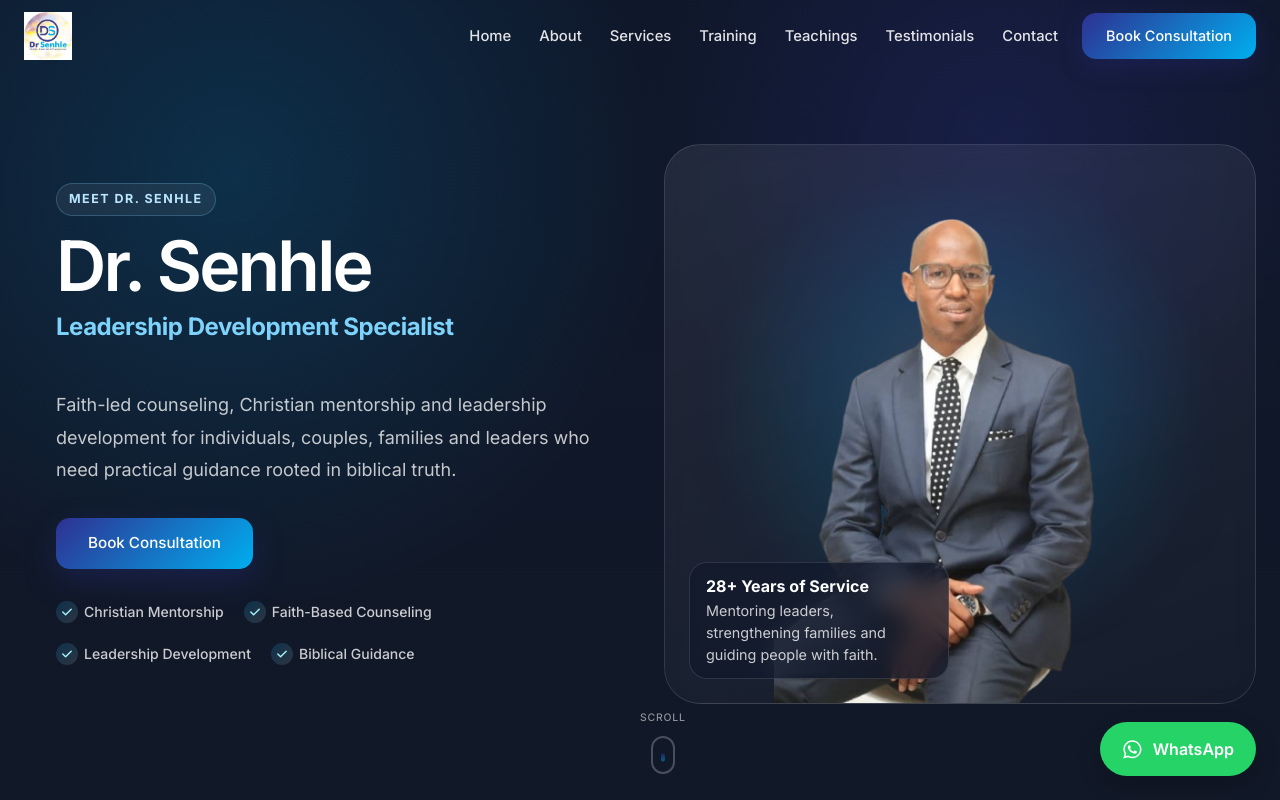
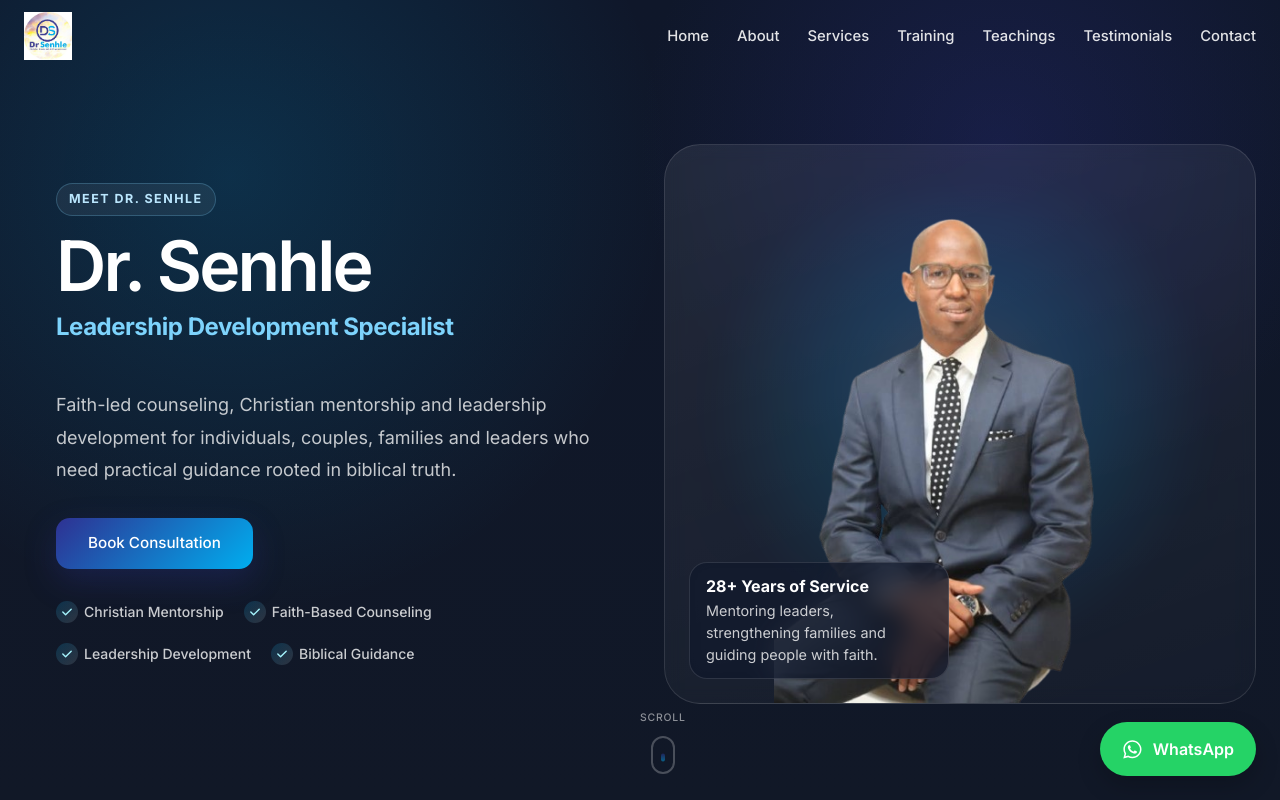
Before and after one commit to 040428/dr-senhle-website, a React (Vite) app: page / in a window 1280 px wide. Shown: the top 800 px of the page. Built offline with nearby package versions, Linux system fonts and the light colour scheme.

Commit message:
feat: Improve Website Hero Section
Co-authored-by: traeagent <traeagent@users.noreply.github.com>

```diff
--- a/src/components/Navbar/Navbar.jsx
+++ b/src/components/Navbar/Navbar.jsx
@@ -2,7 +2,6 @@ import { useEffect, useState } from 'react';
 import {
   AppBar,
   Box,
-  Button,
   Container,
   Drawer,
   IconButton,
@@ -123,29 +122,6 @@ function Navbar() {
 
             {navLinks}
 
-            <Button
-              variant="contained"
-              color="primary"
-              href="#contact"
-              sx={{
-                display: 'inline-flex',
-                ml: { md: 3 },
-                mr: { xs: 1, md: 0 },
-                px: { xs: 2, sm: 2.5, md: 3 },
-                py: { xs: 1, md: 1.25 },
-                fontSize: { xs: '0.78rem', sm: '0.84rem', md: '0.9rem' },
-                minWidth: { xs: 0, sm: 'auto' },
-                boxShadow: '0 8px 24px rgba(46, 49, 146, 0.25)',
-              }}
-            >
-              <Box component="span" sx={{ display: { xs: 'none', sm: 'inline' } }}>
-                Book Consultation
-              </Box>
-              <Box component="span" sx={{ display: { xs: 'inline', sm: 'none' } }}>
-                Contact
-              </Box>
-            </Button>
-
             <IconButton
               edge="end"
               onClick={() => setDrawerOpen(true)}
@@ -190,17 +166,6 @@ function Navbar() {
               </ListItemButton>
             </ListItem>
           ))}
-          <ListItem sx={{ px: 2, pt: 2 }}>
-            <Button
-              variant="contained"
-              color="primary"
-              fullWidth
-              href="#contact"
-              onClick={() => setDrawerOpen(false)}
-            >
-              Book Consultation
-            </Button>
-          </ListItem>
         </List>
       </Drawer>
     </>
```
